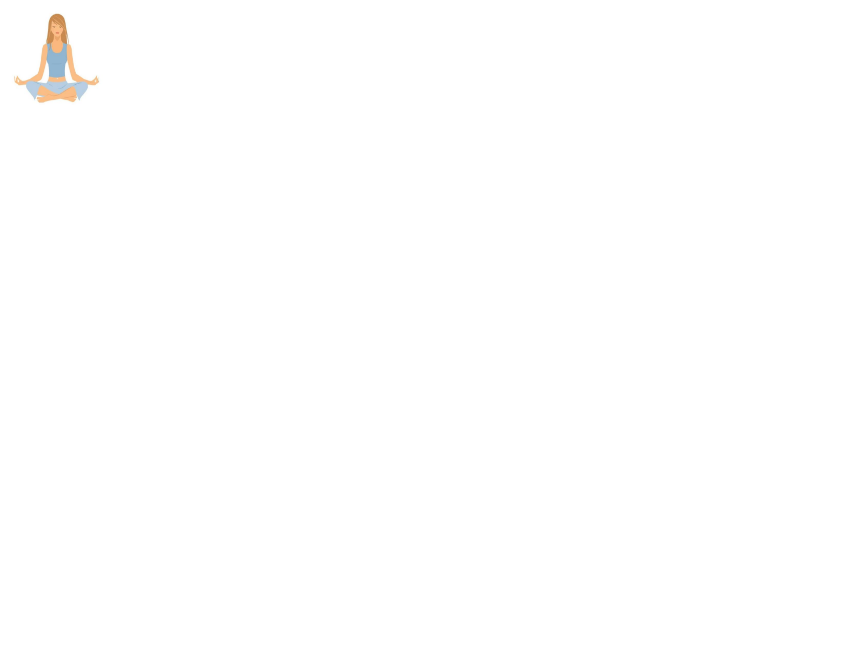
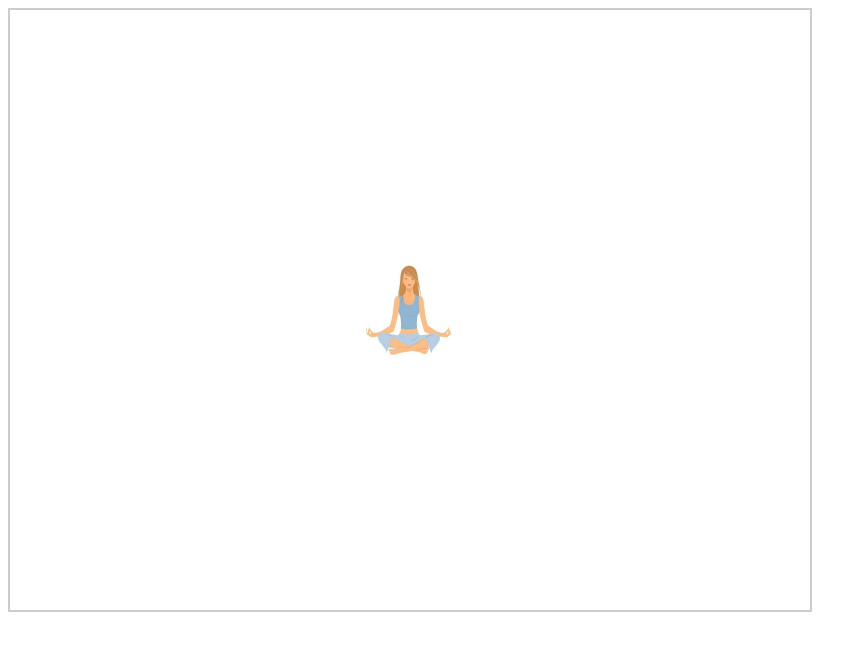
Before and after one commit to Olwiba/Game-Spike-DOT, a website built with webpack: page public/index.html in a window 1280 px wide. Shown: the whole page, without its empty margins (0-867 px from the left). Built offline with nearby package versions, Linux system fonts and the light colour scheme.

Commit message:
Player rotation

```diff
--- a/mvc/view.js
+++ b/mvc/view.js
@@ -8,22 +8,60 @@ export default class View {
   }
 
   clearCanvas () {
-    this.ctx.clearRect(0, 0, canvas.width, canvas.height)
+    this.ctx.clearRect(0, 0, this.canvas.width, this.canvas.height)
   }
 
   startView (model) {
     //draw all the things in their starting positions
     this.playerImg.addEventListener('load', () => {
       this.drawPlayer(model.player)
+      console.log('view started')
     })
-    console.log('view started')
   }
 
   drawPlayer (player) {
-    console.log('draw player', Date.now())
+    console.log('draw player', Date.now(), 'angle:', player.angle)
     this.clearCanvas()
-    // this.ctx.fillRect(10,10,200,200)
+
+    player = this.normalisePosition(player)
+    this.prepareRotation(player)
     this.ctx.drawImage(this.playerImg, player.position.x, player.position.y, player.size.width, player.size.height)
+    // this.endRotation(player)
+  }
+  /* @param {Object: x,y} positionObj */
+  normalisePosition (model) {
+    // clone model
+    var model = Object.create(model)
+
+    // var model = JSON.parse(JSON.stringify(model))
+    var x = model.position.x
+    var y = model.position.y
+
+    // Add on half the canvas size
+    x += this.canvas.width / 2
+    y += this.canvas.height / 2
+
+    // Take away half the size of the object begin rendered
+    x -= model.size.width / 2
+    y -= model.size.height / 2
+
+    // update object position
+    model.position = {x: x, y: y}
+    return model
   }
 
+  prepareRotation (model) {
+    // translate canvas to model's center
+    console.log('translate positively:', model.position)
+    this.ctx.translate(model.position.x + model.size.width/2, model.position.y + model.size.height/2)
+    this.ctx.rotate(model.angle * Math.PI / 180)
+    this.ctx.translate(-(model.position.x + model.size.width/2), -(model.position.y + model.size.height/2))
+  }
+
+  endRotation (model) {
+    // translate canvas back to where it started
+    console.log('translate negatively:', model.position)
+
+    this.ctx.rotate(-model.angle * Math.PI / 180)
+  }
 }
--- a/public/index.html
+++ b/public/index.html
@@ -2,10 +2,11 @@
 <html>
 <head>
   <title>DOT</title>
+  <link rel="stylesheet" type="text/css" href="stylesheet.css" />
 </head>
 <body>
   <canvas id="canvas" width="800" height="600"></canvas>
 
-  <script type="text/javascript" src="bundle.js"></script>
+  <script type="text/javascript" src="/bundle.js"></script>
 </body>
 </html>
--- /dev/null
+++ b/public/stylesheet.css
@@ -0,0 +1,3 @@
+canvas {
+  border: 2px solid #ccc;
+}
```
Also changed, not shown: mvc/model.js (line endings or trailing spaces).
